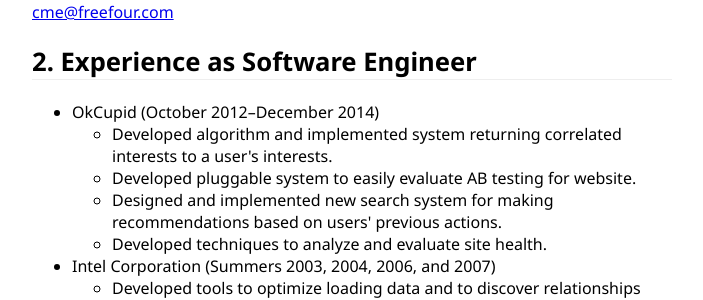
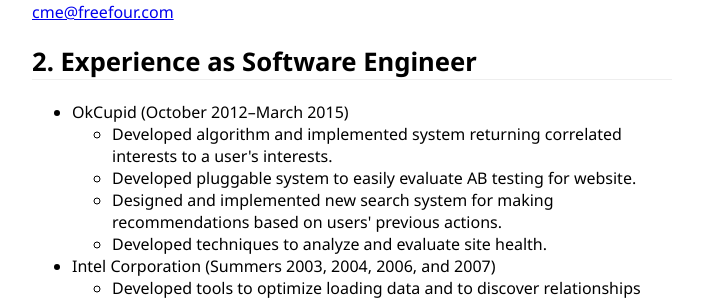
Before and after one commit to ellisonch/ellisonch.github.io, a Jekyll site: the page built from cv/index.html, in a window 1280 px wide and 900 px high. Shown: the part 312-612 px from the top of the window, without its empty margins (288-991 px from the left). Built offline with Jekyll 4.4.1, drawn with Linux system fonts in a browser that asks for light colours; formulas are drawn with MathJax 3; comment, search, counter and statistics services are not loaded.

Commit message:
fixing okcupid date

```diff
--- a/_includes/experience.html
+++ b/_includes/experience.html
@@ -1,5 +1,5 @@
 <ul>
-	<li>OkCupid (October 2012&ndash;December 2014)
+	<li>OkCupid (October 2012&ndash;March 2015)
 		<ul>
 			<li>Developed algorithm and implemented system returning correlated interests to a user's interests.</li>
 			<li>Developed pluggable system to easily evaluate AB testing for website.</li>
```
